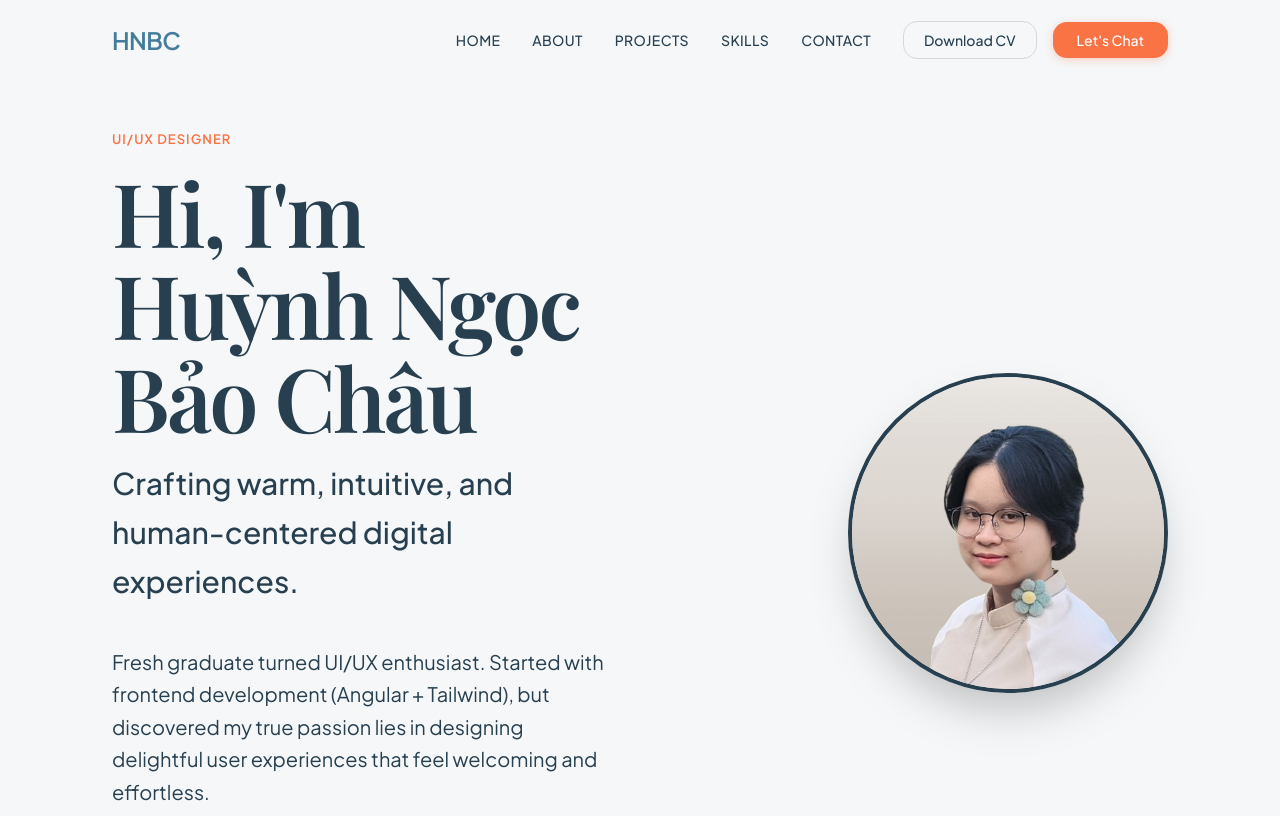
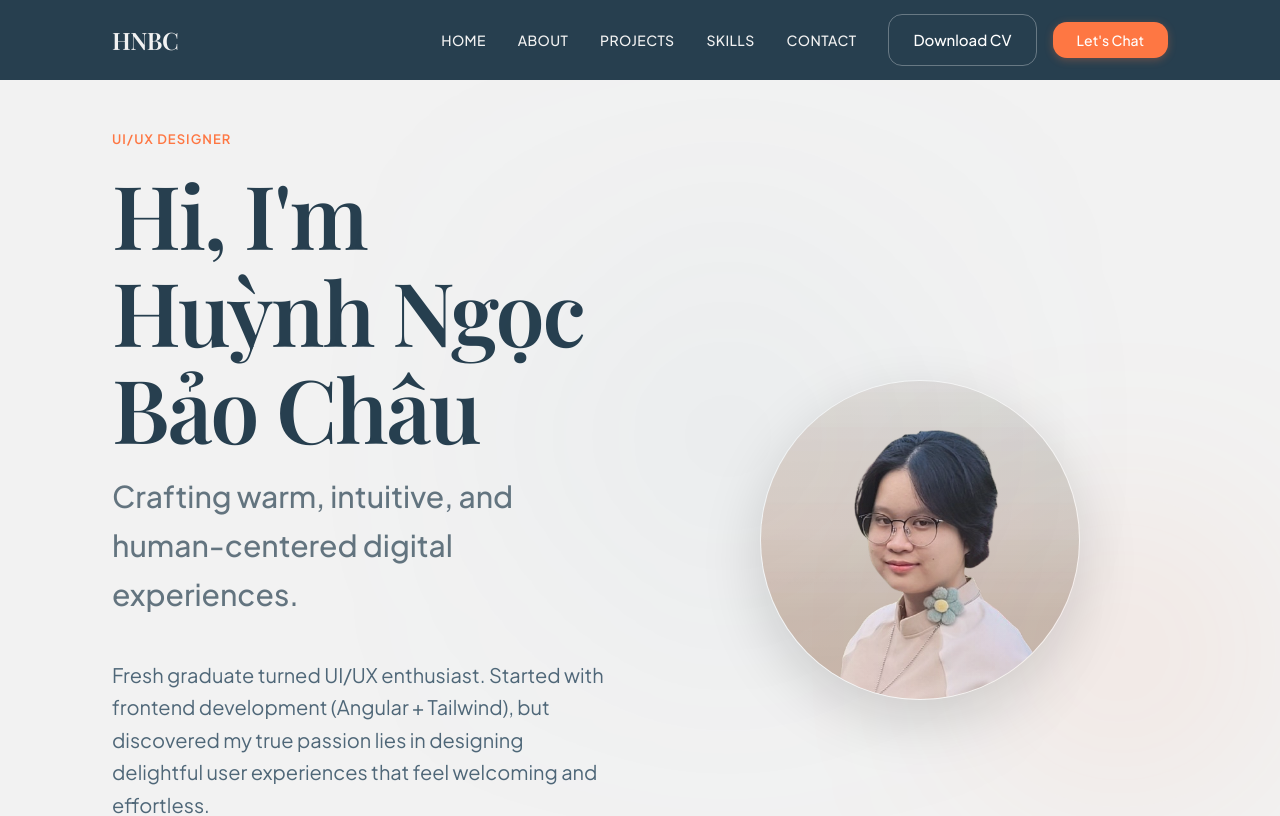
Before and after one commit to hnbc03/Portfolio, an Angular app: page / in a window 1280 px wide. Shown: the top 816 px of the page. Built offline with nearby package versions, Linux system fonts and the light colour scheme.

Commit message:
update navbar + hero

```diff
--- a/angular.json
+++ b/angular.json
@@ -20,6 +20,7 @@
             "browser": "src/main.ts",
             "tsConfig": "tsconfig.app.json",
             "assets": [
+              "src/assets",
               {
                 "glob": "**/*",
                 "input": "public"
--- a/src/app/components/layout/navbar/navbar.css
+++ b/src/app/components/layout/navbar/navbar.css
@@ -1,3 +1,74 @@
 :host {
   display: block;
 }
+
+.logo {
+  color: white;
+  transition: all 300ms ease;
+  cursor: pointer;
+}
+
+.logo-accent {
+  color: var(--color-cream);
+  transition: all 300ms ease;
+}
+
+.logo:hover {
+  letter-spacing: 0.06em;
+}
+
+.logo:hover .logo-accent {
+  color: var(--color-coral-soft);
+}
+
+.logo:hover span:not(.logo-accent) {
+  color: var(--color-coral);
+}
+
+.nav-link {
+  position: relative;
+  color: var(--color-cream);
+  transition: all 250ms ease;
+}
+
+.nav-link:hover {
+  color: var(--color-coral-soft);
+  transform: translateY(-1px);
+  cursor: pointer;
+}
+
+.nav-link::after {
+  content: '';
+  position: absolute;
+  left: 0;
+  bottom: -6px;
+  width: 100%;
+  height: 2px;
+  background: var(--color-coral);
+
+  transform: scaleX(0);
+  transform-origin: left;
+  transition: transform 250ms ease;
+}
+
+.nav-link:hover::after {
+  transform: scaleX(1);
+}
+
+.nav-link.active {
+  color: var(--color-navy);
+}
+
+.nav-link.active::after {
+  transform: scaleX(1);
+  background: var(--color-navy);
+}
+
+header {
+  backdrop-filter: blur(0px);
+  transition: all 400ms ease;
+}
+
+header.scrolled {
+  backdrop-filter: blur(16px);
+}
--- a/src/app/components/layout/navbar/navbar.html
+++ b/src/app/components/layout/navbar/navbar.html
@@ -1,18 +1,14 @@
 <header
-  class="fixed top-0 left-0 right-0 z-50 transition-all duration-300 animate-fade"
+  class="fixed top-0 left-0 right-0 z-50 transition-all duration-500 ease-out animate-fade"
   [ngClass]="{
-    'bg-cream/80 backdrop-blur-md shadow-sm': isScrolled,
-    'bg-transparent': !isScrolled
+    'bg-[var(--color-navy)]/90 backdrop-blur-md shadow-lg': isScrolled,
+    'bg-[var(--color-navy)] backdrop-blur-sm': !isScrolled,
   }"
 >
   <nav class="container-section flex items-center justify-between h-20">
     <!-- Logo -->
-    <a
-      routerLink="/"
-      class="flex items-center gap-2 text-navy font-display font-semibold text-2xl tracking-tight"
-    >
-      <span class="text-coral">HNBC</span>
-      <!-- hoặc dùng initial của bạn: <span class="text-coral">NB</span> -->
+    <a class="logo flex items-center gap-2 font-display font-semibold text-2xl tracking-tight">
+      <span class="logo-accent">HNBC</span>
     </a>
 
     <!-- Desktop Menu -->
@@ -21,7 +17,8 @@
         @for (item of navItems; track item.fragment) {
           <button
             (click)="scrollTo(item.fragment)"
-            class="text-text-muted hover:text-coral transition-colors font-medium text-sm uppercase tracking-wide"
+            class="nav-link text-text-muted font-medium text-sm uppercase tracking-wide"
+            [ngClass]="{ active: false }"
           >
             {{ item.label }}
           </button>
@@ -31,16 +28,13 @@
       <!-- Actions -->
       <div class="flex items-center gap-4">
         <a
-          href="/assets/cv/your-cv.pdf"
-          download
-          class="btn btn-secondary text-sm px-5 py-2"
+          href="assets/cv/UIUXDesigner_HuynhNgocBaoChau.pdf"
+          download="UIUXDesigner_HuynhNgocBaoChau.pdf"
+          class="btn btn-secondary text-white border-white/30 hover:bg-white/10"
         >
           Download CV
         </a>
-        <button
-          (click)="scrollTo('contact')"
-          class="btn btn-primary text-sm px-6 py-2"
-        >
+        <button (click)="scrollTo('contact')" class="btn btn-primary text-sm px-6 py-2">
           Let's Chat
         </button>
       </div>
@@ -48,16 +42,11 @@
 
     <!-- Mobile Menu Button -->
     <button
-      class="md:hidden text-navy focus:outline-none"
+      class="md:hidden text-white focus:outline-none"
       (click)="toggleMenu()"
       aria-label="Toggle menu"
     >
-      <svg
-        class="w-8 h-8"
-        fill="none"
-        stroke="currentColor"
-        viewBox="0 0 24 24"
-      >
+      <svg class="w-8 h-8" fill="none" stroke="currentColor" viewBox="0 0 24 24">
         <path
           stroke-linecap="round"
           stroke-linejoin="round"
@@ -70,17 +59,17 @@
 
   <!-- Mobile Menu Dropdown -->
   <div
-    class="md:hidden overflow-hidden transition-all duration-300 ease-in-out"
+    class="md:hidden overflow-hidden bg-navy/95 backdrop-blur-md"
     [ngClass]="{
-      'max-h-96 opacity-100 py-4 animate-fade': menuOpen,
-      'max-h-0 opacity-0': !menuOpen
+      'max-h-320 opacity-100 py-4 animate-fade': menuOpen,
+      'max-h-0 opacity-0': !menuOpen,
     }"
   >
     <div class="container-section flex flex-col gap-4">
       @for (item of navItems; track item.fragment) {
         <button
           (click)="scrollTo(item.fragment)"
-          class="text-left py-3 text-lg font-medium text-text hover:text-coral transition-colors"
+          class="text-left py-3 text-lg font-medium text-white transition-all duration-300 hover:text-coral hover:translate-x-1"
         >
           {{ item.label }}
         </button>
@@ -88,16 +77,13 @@
 
       <div class="flex flex-col gap-3 pt-4 border-t border-border">
         <a
-          href="/assets/cv/your-cv.pdf"
-          download
-          class="btn btn-secondary justify-center py-3"
+          href="/assets/cv/UIUXDesigner_HuynhNgocBaoChau.pdf"
+          download="UIUXDesigner_HuynhNgocBaoChau.pdf"
+          class="btn btn-secondary text-white border-white/30 hover:bg-white/10"
         >
           Download CV
         </a>
-        <button
-          (click)="scrollTo('contact')"
-          class="btn btn-primary justify-center py-3"
-        >
+        <button (click)="scrollTo('contact')" class="btn btn-primary justify-center py-3">
           Let's Chat
         </button>
       </div>
--- a/src/app/pages/home/home.css
+++ b/src/app/pages/home/home.css
@@ -6,3 +6,14 @@
   0%, 100% { transform: translateY(0); }
   50% { transform: translateY(10px); }
 }
+
+.reveal {
+  opacity: 0;
+  transform: translateY(40px);
+  transition: all 0.8s ease;
+}
+
+.reveal.active {
+  opacity: 1;
+  transform: translateY(0);
+}
--- a/src/app/pages/home/home.html
+++ b/src/app/pages/home/home.html
@@ -1,44 +1,79 @@
 <section
   id="home"
-  class="relative min-h-screen flex items-center justify-center bg-gradient-to-br from-cream via-surface to-cream/80 pt-20 pb-16 md:pt-32"
+  class="relative min-h-screen flex items-center justify-center bg-cream pt-20 pb-16 md:pt-32"
 >
+  <!-- Depth background layer -->
+  <div class="absolute inset-0 -z-10">
+    <div
+      class="absolute top-0 left-0 w-full h-full bg-[radial-gradient(circle_at_20%_30%,rgba(255,111,97,0.08),transparent_40%)]"
+    ></div>
+    <div
+      class="absolute bottom-0 right-0 w-full h-full bg-[radial-gradient(circle_at_80%_70%,rgba(0,128,128,0.08),transparent_40%)]"
+    ></div>
+  </div>
   <div class="container-section grid md:grid-cols-2 gap-12 lg:gap-16 items-center">
     <!-- Left: Text Content -->
-    <div class="space-y-8 md:space-y-10 text-center md:text-left">
-      <div class="space-y-4">
+    <div class="space-y-8 md:space-y-10 text-center md:text-left order-1 md:order-1">
+      <div class="space-y-4" reveal>
         <p class="eyebrow">UI/UX Designer</p>
-        <h1 class="heading-display text-navy">
+        <h1 class="heading-display text-navy leading-[1.1] tracking-tight reveal">
           Hi, I'm Huỳnh Ngọc Bảo Châu
         </h1>
-        <p class="text-2xl md:text-3xl font-medium text-text-muted leading-relaxed">
+        <p class="text-2xl md:text-3xl font-medium text-navy/70 leading-relaxed reveal">
           Crafting warm, intuitive, and human-centered digital experiences.
         </p>
       </div>
 
-      <p class="text-lg md:text-xl text-text-muted max-w-2xl mx-auto md:mx-0 leading-relaxed">
-        Fresh graduate turned UI/UX enthusiast. Started with frontend development (Angular + Tailwind),
-        but discovered my true passion lies in designing delightful user experiences that feel welcoming and effortless.
+      <!-- 👉 AVATAR (chỉ hiện mobile) -->
+      <div class="flex justify-center reveal md:hidden">
+        <div
+          class="relative w-64 h-64 md:w-80 md:h-80 rounded-full overflow-hidden shadow-[0_20px_60px_rgba(0,0,0,0.15)] border border-white/40 transition-all duration-500 hover:scale-105 hover:shadow-[0_30px_80px_rgba(0,0,0,0.25)]"
+        >
+          <img
+            src="/assets/images/profile/avatar.png"
+            alt="Huỳnh Ngọc Bảo Châu - UI/UX Designer"
+            class="w-full h-full object-cover transition-transform duration-700 ease-out hover:scale-110"
+          />
+          <!-- Optional: subtle overlay shape -->
+          <div
+            class="absolute inset-0 bg-gradient-to-tr from-coral/10 to-teal/10 pointer-events-none"
+          ></div>
+        </div>
+
+        <!-- Decorative elements (optional, coastal vibe) -->
+        <div
+          class="absolute -bottom-8 -right-8 w-40 h-40 bg-coral/30 rounded-full blur-[120px]"
+        ></div>
+        <div class="absolute -top-12 -left-12 w-52 h-52 bg-teal/20 rounded-full blur-[140px]"></div>
+      </div>
+
+      <p
+        class="text-lg md:text-xl text-text-muted max-w-2xl mx-auto md:mx-0 leading-relaxed reveal"
+      >
+        Fresh graduate turned UI/UX enthusiast. Started with frontend development (Angular +
+        Tailwind), but discovered my true passion lies in designing delightful user experiences that
+        feel welcoming and effortless.
       </p>
 
-      <div class="flex flex-col sm:flex-row gap-4 justify-center md:justify-start pt-4">
+      <div class="flex flex-col sm:flex-row gap-4 justify-center md:justify-start pt-4 reveal">
         <a
           routerLink="/"
           fragment="projects"
-          class="btn btn-primary text-base px-8 py-3"
+          class="btn btn-primary text-base px-8 py-3 hover:-translate-y-1 hover:shadow-xl transition-all duration-300"
         >
           Explore My Projects
         </a>
         <a
           routerLink="/"
           fragment="about"
-          class="btn btn-secondary text-base px-8 py-3"
+          class="btn btn-secondary text-base px-8 py-3 hover:-translate-y-1 hover:shadow-lg transition-all duration-300"
         >
           Learn More About Me
         </a>
         <a
-          href="/assets/cv/your-cv.pdf"
+          href="assets/cv/UIUXDesigner_HuynhNgocBaoChau.pdf"
           download
-          class="btn btn-ghost text-base px-6 py-3"
+          class="btn btn-ghost text-base px-6 py-3 hover:text-coral hover:translate-x-1 transition-all duration-300"
         >
           Download CV
         </a>
@@ -46,27 +81,38 @@
     </div>
 
     <!-- Right: Visual / Profile -->
-    <div class="relative flex justify-center md:justify-end">
-      <div class="relative w-64 h-64 md:w-80 md:h-80 rounded-full overflow-hidden shadow-2xl border-4 border-teal/20 hover-scale">
+    <div class="relative flex justify-center hidden md:flex reveal order-2 md:order-2">
+      <div
+        class="relative w-64 h-64 md:w-80 md:h-80 rounded-full overflow-hidden shadow-[0_20px_60px_rgba(0,0,0,0.15)] border border-white/40 transition-all duration-500 hover:scale-105 hover:shadow-[0_30px_80px_rgba(0,0,0,0.25)]"
+      >
         <img
           src="/assets/images/profile/avatar.png"
           alt="Huỳnh Ngọc Bảo Châu - UI/UX Designer"
-          class="w-full h-full object-cover transition-transform duration-700 hover:scale-110"
+          class="w-full h-full object-cover transition-transform duration-700 ease-out hover:scale-110"
         />
         <!-- Optional: subtle overlay shape -->
-        <div class="absolute inset-0 bg-gradient-to-tr from-coral/10 to-teal/10 pointer-events-none"></div>
+        <div
+          class="absolute inset-0 bg-gradient-to-tr from-coral/10 to-teal/10 pointer-events-none"
+        ></div>
       </div>
 
       <!-- Decorative elements (optional, coastal vibe) -->
-      <div class="absolute -bottom-8 -right-8 w-32 h-32 bg-coral/20 rounded-full blur-3xl"></div>
-      <div class="absolute -top-12 -left-12 w-40 h-40 bg-teal/10 rounded-full blur-3xl"></div>
+      <div
+        class="absolute -bottom-8 -right-8 w-40 h-40 bg-coral/30 rounded-full blur-[120px]"
+      ></div>
+      <div class="absolute -top-12 -left-12 w-52 h-52 bg-teal/20 rounded-full blur-[140px]"></div>
     </div>
   </div>
 
   <!-- Scroll indicator (optional, subtle) -->
   <div class="absolute bottom-8 left-1/2 transform -translate-x-1/2 animate-bounce">
-    <svg class="w-8 h-8 text-navy/60" fill="none" stroke="currentColor" viewBox="0 0 24 24">
-      <path stroke-linecap="round" stroke-linejoin="round" stroke-width="2" d="M19 14l-7 7m0 0l-7-7m7 7V3" />
+    <svg class="w-6 h-6 text-navy/40" fill="none" stroke="currentColor" viewBox="0 0 24 24">
+      <path
+        stroke-linecap="round"
+        stroke-linejoin="round"
+        stroke-width="2"
+        d="M19 14l-7 7m0 0l-7-7m7 7V3"
+      />
     </svg>
   </div>
 </section>
--- a/src/styles.css
+++ b/src/styles.css
@@ -2,14 +2,14 @@
 
 @import 'tailwindcss';
 
-:root {
+@theme {
   /* Palette – Updated with your 4 colors */
-  --color-coral: #f97345; /* Màu cam chính rực rỡ – button primary, accent */
-  --color-coral-soft: #ffe4d9;
+  --color-coral: #FE7743; /* Màu cam chính rực rỡ – button primary, accent */
+  --color-coral-soft: #F0A64A;
   --color-coral-dark: #e66a3a; /* Hover version của #FE7743 (tối hơn 10%) */
   --color-teal: #447d9b; /* Xanh biển trung tính – secondary accent, success, link */
   --color-navy: #273f4f; /* Xanh Navy đậm – heading, text chính, nav active */
-  --color-cream: #d7d7d7; /* Xám nhạt – nền nhẹ, off-white, card bg */
+  --color-cream: #F2F2F2; /* Xám nhạt – nền nhẹ, off-white, card bg */
 
   /* Neutrals & Surface */
   --color-bg: #f5f7f8; /* Nền page chính – sáng và sạch sẽ */
```
Also changed, not shown: src/app/pages/home/home.ts (+25 -4 lines).
